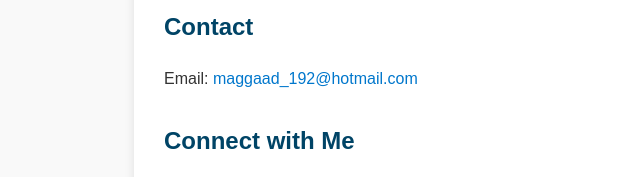
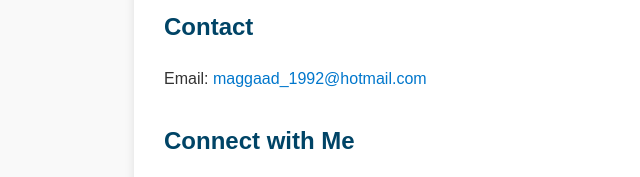
Before and after one commit to muhammadabdullah1992/.github.io, a plain HTML site: page index.html in a window 1280 px wide. Shown: the part 673-850 px from the top of the page, 26-666 px from the left. Drawn offline with Linux system fonts and the light colour scheme.

Commit message:
Update index.html

```diff
--- a/index.html
+++ b/index.html
@@ -81,7 +81,7 @@
 
     <section class="contact">
       <h2>Contact</h2>
-      <p>Email: <a href="mailto:maggaad_192@hotmail.com">maggaad_192@hotmail.com</a></p>
+      <p>Email: <a href="mailto:maggaad_1992@hotmail.com">maggaad_1992@hotmail.com</a></p>
     </section>
 
     <section class="social">
```
